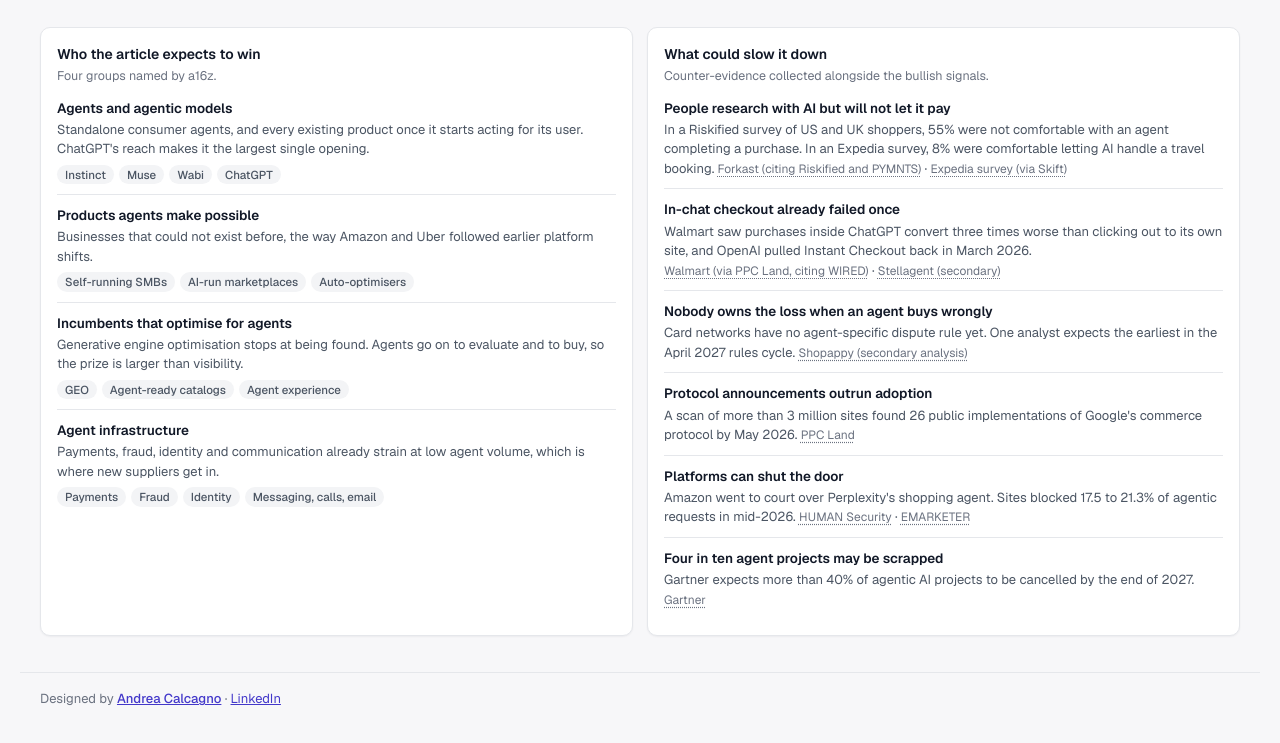
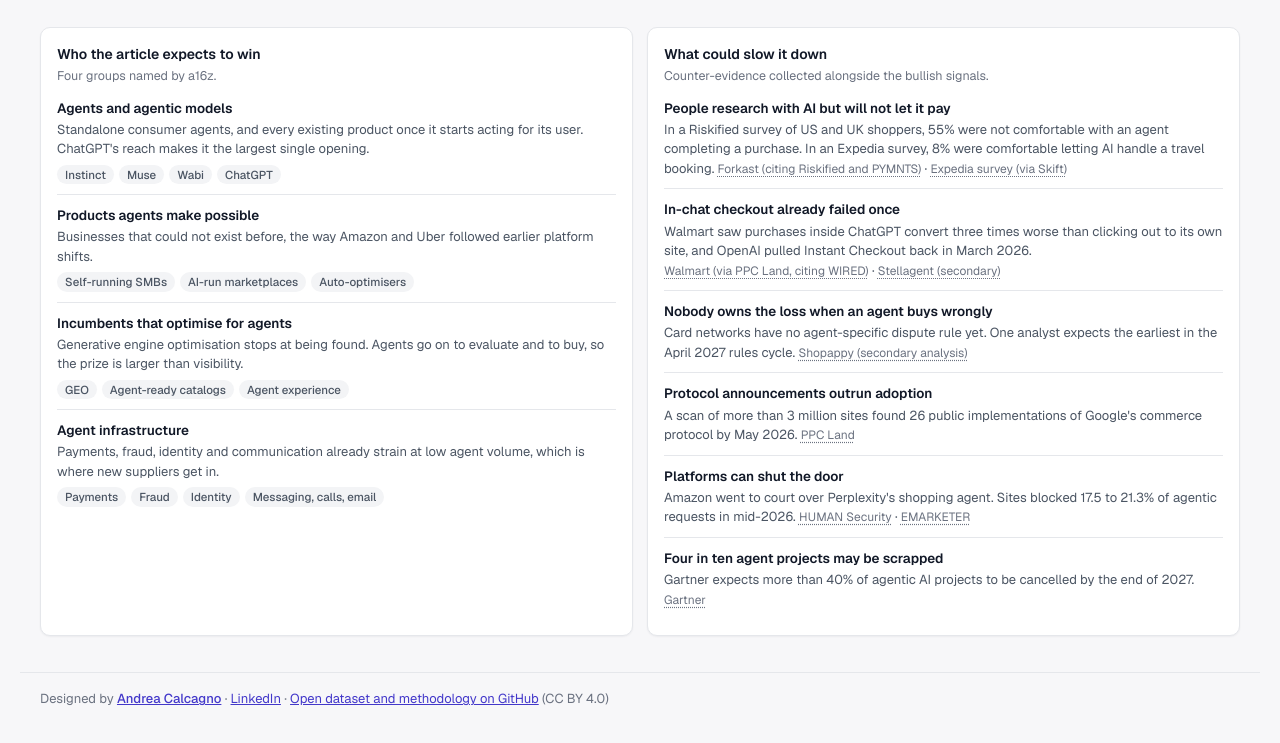
Before and after one commit to andcalcagnonyc/b2a, a plain HTML site: page index.html in a window 1280 px wide. Shown: the part 1247-1990 px from the top of the page. Drawn offline with nearby package versions, Linux system fonts and the light colour scheme.

Commit message:
Link the open dataset and methodology from the dashboard footer
Co-Authored-By: Claude Fable 5.2 <noreply@anthropic.com>
Claude-Session: https://claude.ai/code/session_014LRYxcSYYZiSrCzu3kN3B9

```diff
--- a/index.html
+++ b/index.html
@@ -333,7 +333,7 @@ table.tbl{width:100%;border-collapse:collapse;font-size:13px;min-width:560px}
 </header>
 
 <main><div class="wrap" id="view"></div>
-<footer class="wrap" style="margin-top:36px;padding-top:16px;border-top:1px solid var(--border);color:var(--text-3);font-size:13px">Designed by <a href="https://www.linkedin.com/in/andreacalcagno/" target="_blank" rel="noopener" style="font-weight:500">Andrea Calcagno</a> · <a href="https://www.linkedin.com/in/andreacalcagno/" target="_blank" rel="noopener">LinkedIn</a></footer></main>
+<footer class="wrap" style="margin-top:36px;padding-top:16px;border-top:1px solid var(--border);color:var(--text-3);font-size:13px">Designed by <a href="https://www.linkedin.com/in/andreacalcagno/" target="_blank" rel="noopener" style="font-weight:500">Andrea Calcagno</a> · <a href="https://www.linkedin.com/in/andreacalcagno/" target="_blank" rel="noopener">LinkedIn</a> · <a href="https://github.com/andcalcagnonyc/b2a" target="_blank" rel="noopener">Open dataset and methodology on GitHub</a> (CC BY 4.0)</footer></main>
 
 <div class="dock" id="dock">
   <div class="wrap" style="position:relative">
```
